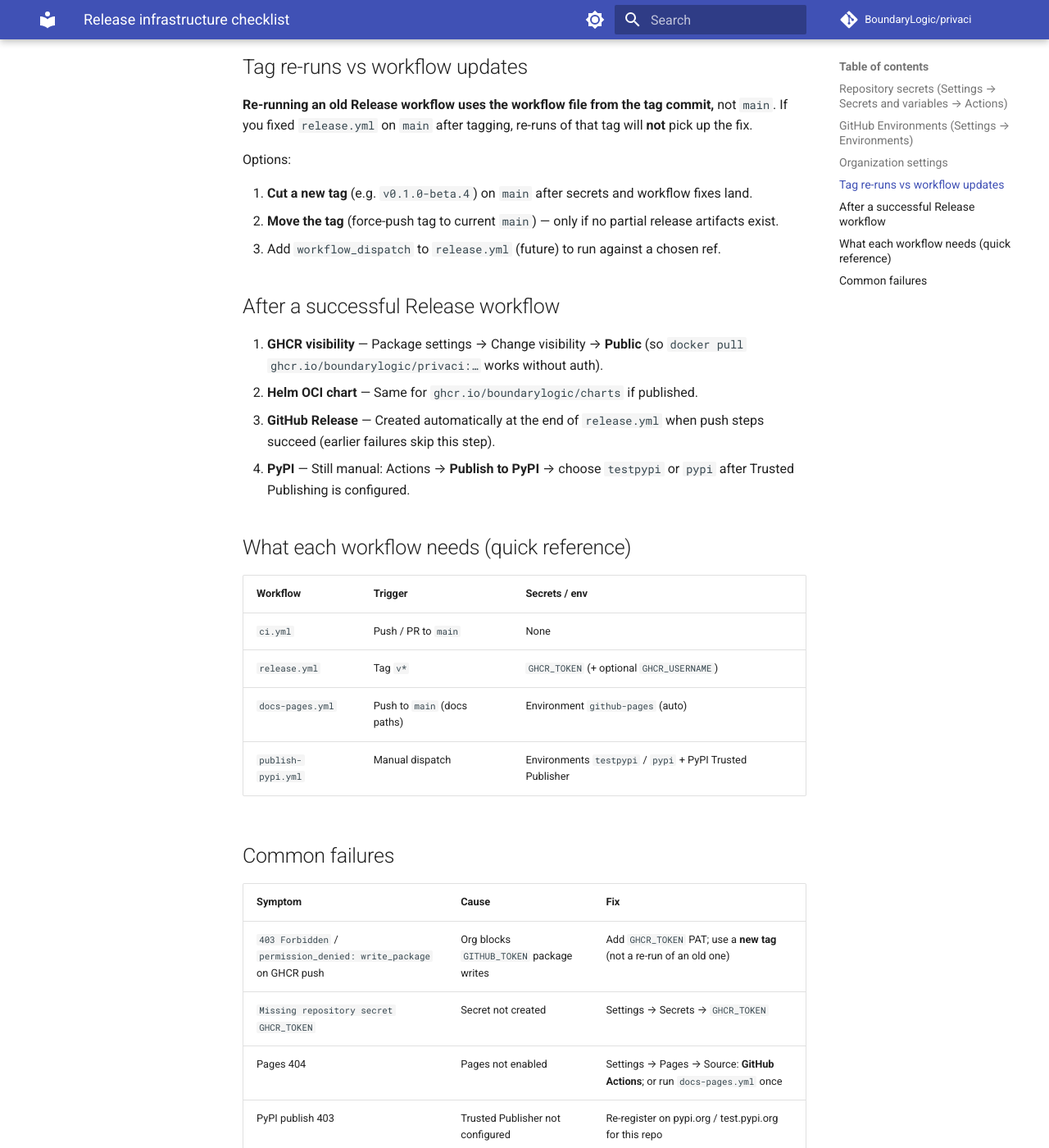
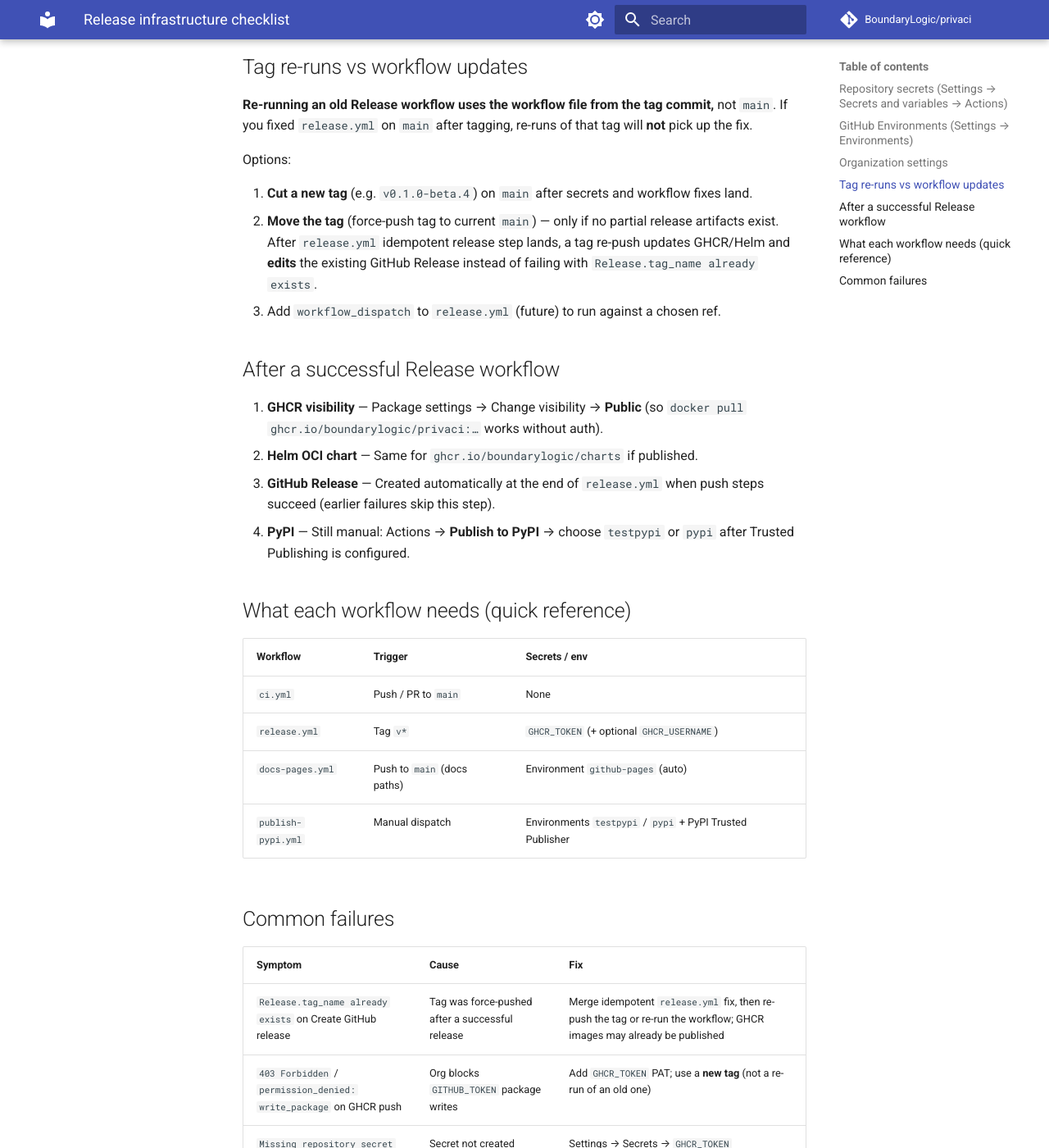
Before and after one commit to BoundaryLogic/privaci, an MkDocs documentation site: the page built from docs/runbooks/release-infrastructure.md, in a window 1280 px wide and 1400 px high, scrolled down 1846 px. Shown: the whole window at 82% size. Built offline with MkDocs 1.6.1 and Material for MkDocs 9.7.7, drawn with Linux system fonts in a browser that asks for light colours; comment, search, counter and statistics services are not loaded.

Commit message:
fix(release): make GitHub release step idempotent on tag re-push
Edit existing release when the tag already has one (e.g. after force-push).
Upload SBOM to the release asset; use plugin-contract wording in fallback notes.

```diff
--- a/docs/runbooks/release-infrastructure.md
+++ b/docs/runbooks/release-infrastructure.md
@@ -51,7 +51,10 @@
 Options:
 
 1. **Cut a new tag** (e.g. `v0.1.0-beta.4`) on `main` after secrets and workflow fixes land.
-2. **Move the tag** (force-push tag to current `main`) — only if no partial release artifacts exist.
+2. **Move the tag** (force-push tag to current `main`) — only if no partial release
+   artifacts exist. After `release.yml` idempotent release step lands, a tag
+   re-push updates GHCR/Helm and **edits** the existing GitHub Release instead of
+   failing with `Release.tag_name already exists`.
 3. Add `workflow_dispatch` to `release.yml` (future) to run against a chosen ref.
 
 ## After a successful Release workflow
@@ -77,6 +80,7 @@
 
 | Symptom | Cause | Fix |
 |---------|-------|-----|
+| `Release.tag_name already exists` on Create GitHub release | Tag was force-pushed after a successful release | Merge idempotent `release.yml` fix, then re-push the tag or re-run the workflow; GHCR images may already be published |
 | `403 Forbidden` / `permission_denied: write_package` on GHCR push | Org blocks `GITHUB_TOKEN` package writes | Add `GHCR_TOKEN` PAT; use a **new tag** (not a re-run of an old one) |
 | `Missing repository secret GHCR_TOKEN` | Secret not created | Settings → Secrets → `GHCR_TOKEN` |
 | Pages 404 | Pages not enabled | Settings → Pages → Source: **GitHub Actions**; or run `docs-pages.yml` once |
```
Also changed, not shown: 1 other file.
